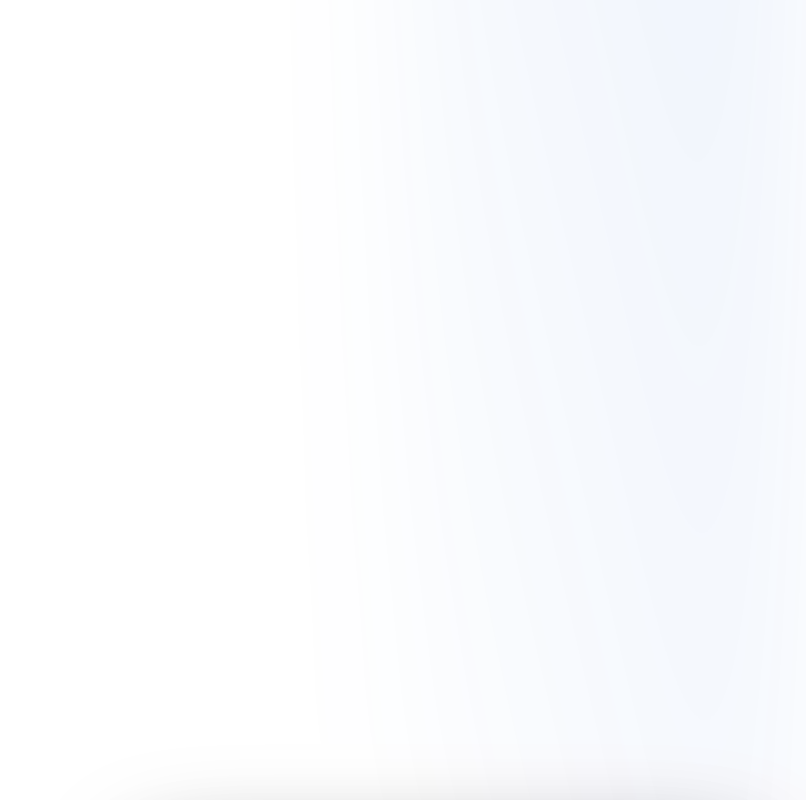
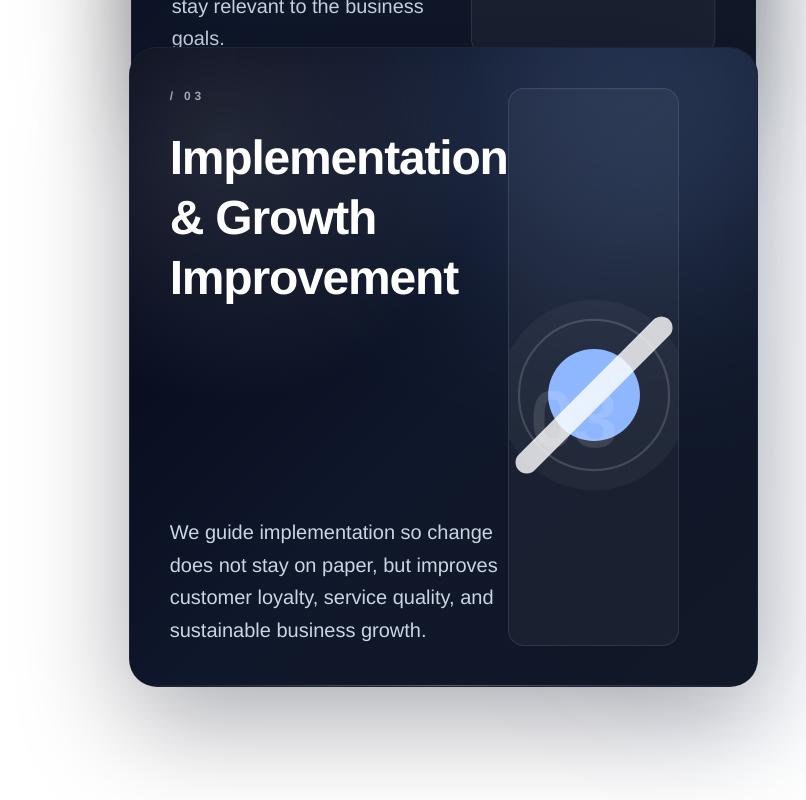
Before and after one commit to abumulaikah/incentric-landingpage, a React (Vite) app: page / in a window 1280 px wide. Shown: the part 3397-4197 px from the top of the page, without its empty margins (474-1280 px from the left). Built offline with nearby package versions, Linux system fonts and the light colour scheme.

Commit message:
Fix service card stacking

```diff
--- a/src/components/HowWeHelp.tsx
+++ b/src/components/HowWeHelp.tsx
@@ -35,57 +35,62 @@ function ServiceCard({
   index: number;
   progress: MotionValue<number>;
 }) {
-  const entryWindows = [
+  const cardOffset = index * 32;
+  const enterRanges = [
     [0, 0.01],
-    [0.28, 0.42],
-    [0.6, 0.74],
+    [0.26, 0.46],
+    [0.52, 0.72],
   ];
-  const stackOffsets = ["0%", "3.2%", "6.4%"];
-  const exitStart = 0.88;
-  const [enterStart, enterEnd] = entryWindows[index];
+  const [enterStart, enterEnd] = enterRanges[index];
   const y = useTransform(
     progress,
-    [enterStart, enterEnd, exitStart, 1],
+    [enterStart, enterEnd, 1],
+    index === 0 ? [cardOffset, cardOffset, cardOffset] : [620, cardOffset, cardOffset],
+  );
+  const scale = useTransform(
+    progress,
+    [0, enterRanges[1][1], enterRanges[2][1], 1],
     index === 0
-      ? ["0%", "0%", "0%", "-118%"]
-      : ["116%", stackOffsets[index], stackOffsets[index], "-118%"],
+      ? [1, 0.965, 0.93, 0.93]
+      : index === 1
+        ? [1, 1, 0.965, 0.965]
+        : [1, 1, 1, 1],
   );
-  const scale = useTransform(progress, [enterEnd, exitStart], [1, 1 - (steps.length - index - 1) * 0.025]);
-  const accentScale = useTransform(progress, [enterStart, enterEnd], [1.16, 1]);
-  const accentY = useTransform(progress, [enterStart, enterEnd], [34, 0]);
+  const accentScale = useTransform(progress, [enterStart, enterEnd], [1.12, 1]);
+  const accentY = useTransform(progress, [enterStart, enterEnd], [28, 0]);
 
   return (
     <motion.article
-      style={{ scale, y, top: index * 8, zIndex: index + 10 }}
-      className="absolute inset-x-0 top-0 grid h-full overflow-hidden rounded-[1.75rem] border border-white/12 bg-slate-950 p-6 text-white shadow-[0_34px_110px_rgba(2,6,23,0.34)] md:grid-cols-[1fr_0.82fr] md:p-10"
+      style={{ scale, y, zIndex: index + 1, transformOrigin: "top center" }}
+      className="absolute inset-x-0 top-0 grid h-[min(620px,calc(100svh-7rem))] min-h-[460px] overflow-hidden rounded-[1.75rem] border border-white/12 bg-slate-950 p-6 text-white shadow-[0_34px_110px_rgba(2,6,23,0.34)] sm:min-h-[500px] md:h-[min(640px,calc(100svh-8rem))] md:grid-cols-[1fr_0.82fr] md:p-10 lg:min-h-[520px]"
     >
       <div className="absolute inset-0 bg-[radial-gradient(circle_at_15%_15%,rgba(255,255,255,0.12),transparent_34%),linear-gradient(135deg,#020617_0%,#0f172a_54%,#111827_100%)]" />
       <div className="absolute right-[-12%] top-[-28%] h-[420px] w-[420px] rounded-full blur-[100px]" style={{ backgroundColor: step.accent, opacity: 0.2 }} />
       <div className="absolute bottom-0 left-0 h-px w-full bg-gradient-to-r from-transparent via-white/30 to-transparent" />
 
-      <div className="relative z-10 flex flex-col justify-between gap-12">
+      <div className="relative z-10 flex min-h-0 flex-col justify-between gap-8 md:gap-12">
         <div>
           <p className="mb-4 text-xs font-black uppercase tracking-[0.32em] text-white/60 md:mb-6">
             / {step.number}
           </p>
-          <h3 className="max-w-2xl text-2xl font-black leading-tight tracking-tight text-white sm:text-3xl md:text-5xl">
+          <h3 className="max-w-2xl text-2xl font-black leading-tight tracking-tight text-white sm:text-3xl md:text-4xl lg:text-5xl">
             {step.title}
           </h3>
         </div>
-        <p className="max-w-xl text-sm leading-relaxed text-slate-300 sm:text-base md:text-xl">
+        <p className="max-w-xl text-sm leading-relaxed text-slate-300 sm:text-base md:text-lg lg:text-xl">
           {step.description}
         </p>
       </div>
 
-      <div className="relative z-10 mt-6 flex min-h-[160px] items-center justify-center overflow-hidden rounded-2xl border border-white/10 bg-white/[0.04] sm:min-h-[210px] md:mt-0 md:min-h-[240px]">
+      <div className="relative z-10 mt-6 flex min-h-[150px] items-center justify-center overflow-hidden rounded-2xl border border-white/10 bg-white/[0.04] sm:min-h-[190px] md:mt-0 md:min-h-[240px]">
         <motion.div
           style={{ scale: accentScale, y: accentY }}
-          className="relative aspect-square w-full max-w-[320px] rounded-full bg-white/[0.04]"
+          className="relative aspect-square w-[min(72vw,300px)] max-w-[320px] rounded-full bg-white/[0.04] md:w-full"
         >
           <div className="absolute inset-[10%] rounded-full border-2 border-white/15" />
           <div className="absolute inset-[26%] rounded-full" style={{ backgroundColor: step.accent }} />
-          <div className="absolute left-1/2 top-1/2 h-[118%] w-5 -translate-x-1/2 -translate-y-1/2 rotate-45 rounded-full bg-white/80" />
-          <span className="absolute bottom-7 left-7 text-7xl font-black tracking-tight text-white/12">
+          <div className="absolute left-1/2 top-1/2 h-[112%] w-4 -translate-x-1/2 -translate-y-1/2 rotate-45 rounded-full bg-white/80 sm:w-5" />
+          <span className="absolute bottom-5 left-5 text-6xl font-black tracking-tight text-white/12 sm:bottom-7 sm:left-7 sm:text-7xl">
             {step.number}
           </span>
         </motion.div>
@@ -102,7 +107,7 @@ export function HowWeHelp() {
   });
 
   return (
-    <section id="services" className="relative bg-white px-6 py-28 scroll-mt-28 lg:px-12 lg:py-36">
+    <section id="services" className="relative bg-white px-6 py-20 scroll-mt-28 lg:px-12 lg:py-28">
       <div className="absolute right-0 top-0 h-1/2 w-1/3 rounded-bl-full bg-gradient-to-bl from-brand-blue/8 to-transparent blur-3xl" />
       <div className="absolute bottom-1/4 left-0 h-1/4 w-1/4 rounded-tr-full bg-gradient-to-tr from-brand-yellow/8 to-transparent blur-3xl" />
 
@@ -130,8 +135,8 @@ export function HowWeHelp() {
             <div className="mt-12 h-1 w-20 rounded-full bg-gradient-to-r from-brand-blue to-brand-yellow" />
           </motion.div>
 
-          <div className="relative min-h-[420vh]">
-            <div className="sticky top-1/2 h-[min(540px,calc(100svh-8rem))] min-h-[400px] -translate-y-1/2 md:h-[min(590px,calc(100svh-9rem))] md:min-h-[480px]">
+          <div className="relative min-h-[330vh]">
+            <div className="sticky top-20 h-[calc(100svh-5rem)] lg:top-24 lg:h-[calc(100svh-6rem)]">
               {steps.map((step, index) => (
                 <ServiceCard
                   key={step.number}
```
